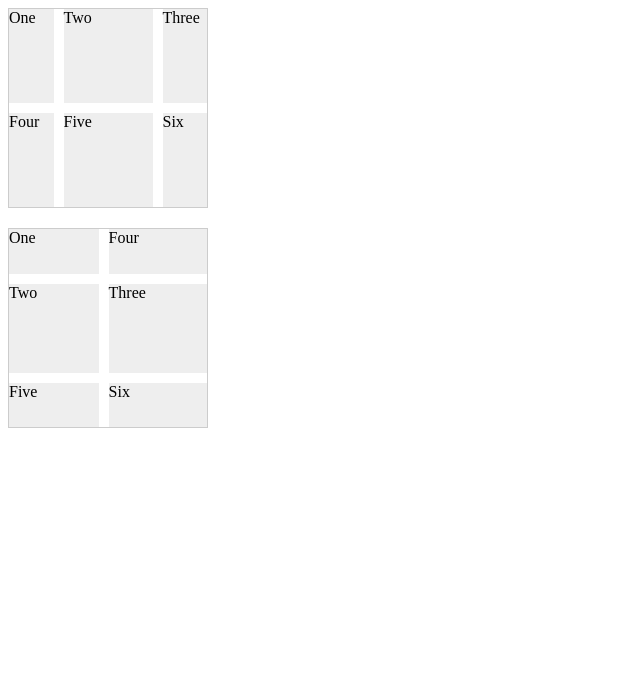
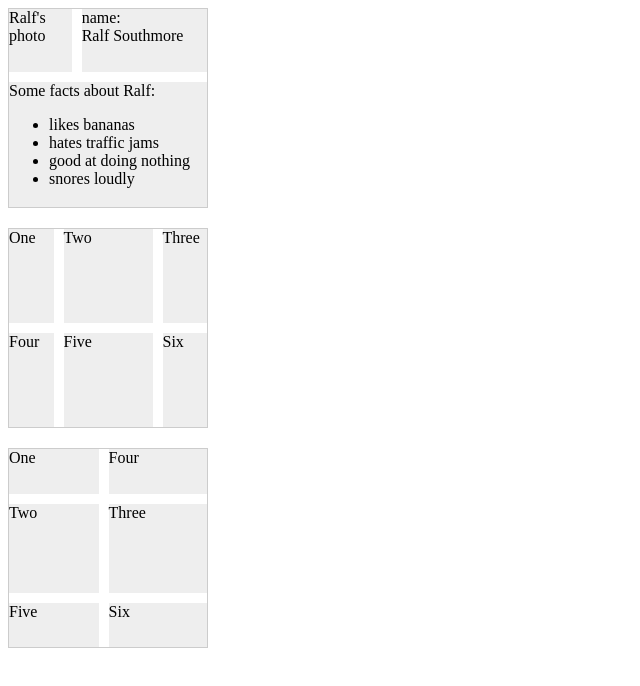
Before and after one commit to ungear/grid-layout-research, a plain HTML site: page index.html in a window 1280 px wide. Shown: the whole page, without its empty margins (0-640 px from the left). Drawn offline with Linux system fonts and the light colour scheme.

Commit message:
simple user card

```diff
--- a/index.html
+++ b/index.html
@@ -3,6 +3,21 @@
     <link rel="stylesheet" href="style.css">
   </head>
   <body>
+    <div class='grid grid-3'>
+      <div class="photo">Ralf's photo</div>
+      <div class="summary">
+        name: <br/>Ralf Southmore
+      </div>
+      <div class="info">
+        Some facts about Ralf:
+        <ul>
+          <li>likes bananas</li>
+          <li>hates traffic jams</li>
+          <li>good at doing nothing</li>
+          <li>snores loudly</li>
+        </ul>
+      </div>
+    </div>
     <div class='grid grid-1'>
       <div class="one">One</div>
       <div class="two">Two</div>
--- a/style.css
+++ b/style.css
@@ -12,6 +12,21 @@
 .grid div{
   background: rgba(200,200,200, .3);
 }
+.grid-3{
+  grid-template-rows: 1fr 2fr;
+  grid-template-columns: 1fr 2fr;
+}
+.grid-3 .photo{
+  grid-row: 1;
+}
+.grid-3 .summary{
+  grid-row: 1;
+}
+.grid-3 .info{
+  grid-row: 2;
+  grid-column: 1 / span 2;
+}
+
 .grid-1 {
   grid-template-columns: 1fr 2fr 1fr;
 }
```
